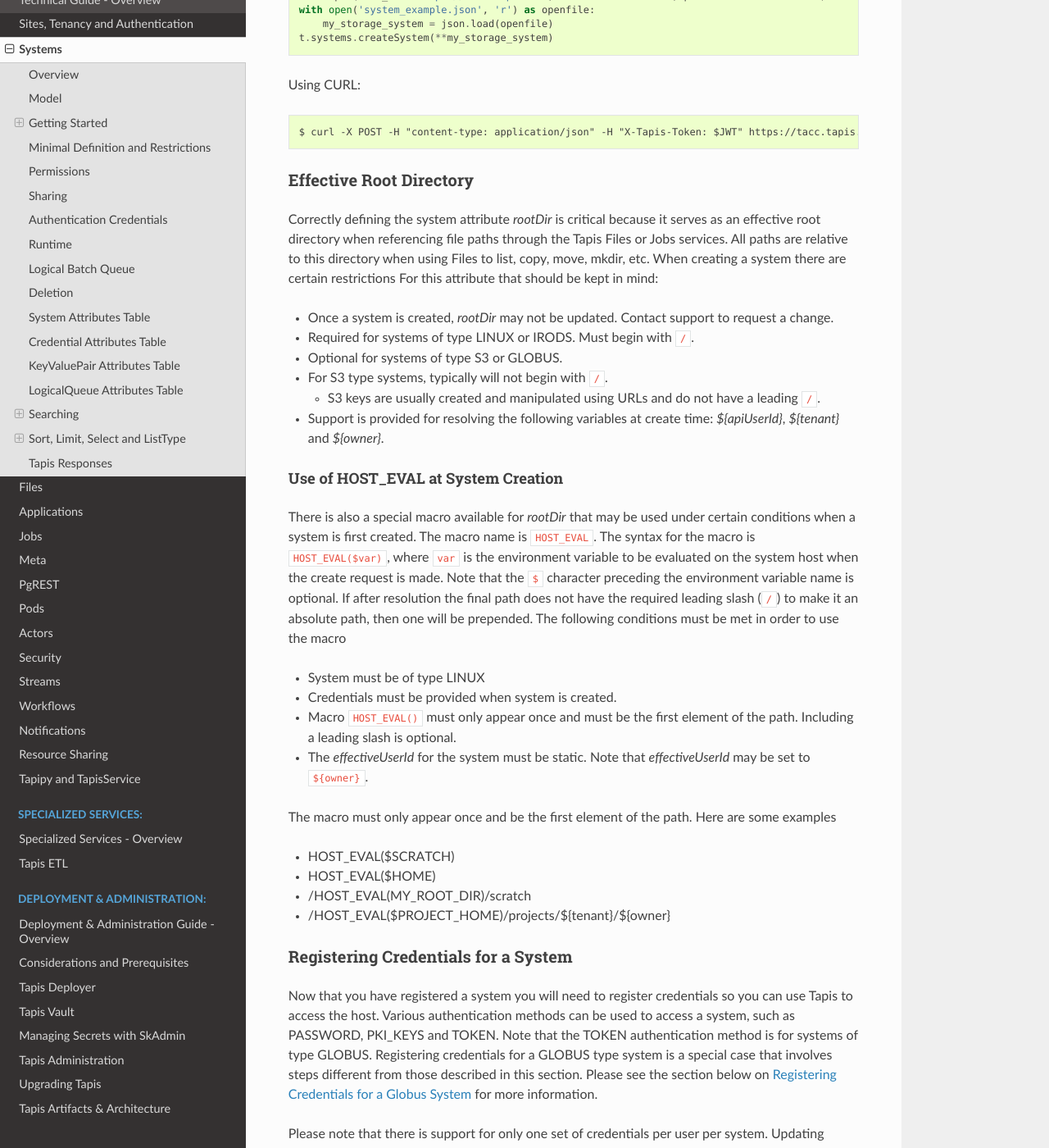
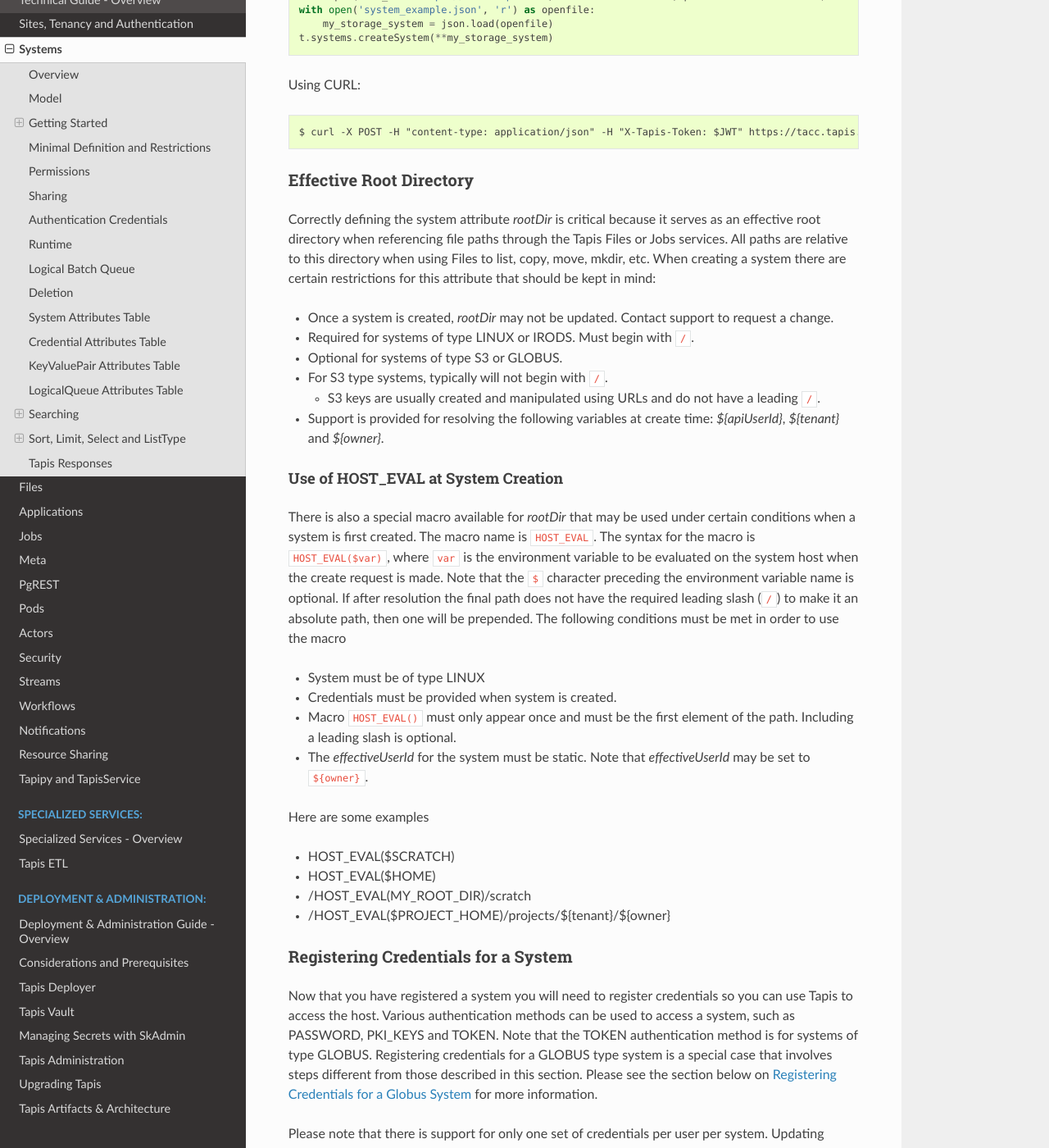
Before and after one commit to tapis-project/documentation, a Sphinx documentation site: the page built from source/technical/systems.rst, in a window 1280 px wide and 1400 px high, scrolled down 3063 px. Shown: the whole window at 82% size. Built offline with Sphinx 7.4.7 and the Read the Docs theme 2.0.0, drawn with Linux system fonts in a browser that asks for light colours.

Commit message:
Systems: minor description update.

```diff
--- a/source/technical/systems.rst
+++ b/source/technical/systems.rst
@@ -146,7 +146,7 @@
 
 Correctly defining the system attribute *rootDir* is critical because it serves as an effective root directory
 when referencing file paths through the Tapis Files or Jobs services. All paths are relative to this directory
-when using Files to list, copy, move, mkdir, etc. When creating a system there are certain restrictions For
+when using Files to list, copy, move, mkdir, etc. When creating a system there are certain restrictions for
 this attribute that should be kept in mind:
 
 * Once a system is created, *rootDir* may not be updated. Contact support to request a change.
@@ -175,7 +175,7 @@
 * Macro ``HOST_EVAL()`` must only appear once and must be the first element of the path. Including a leading slash is optional.
 * The *effectiveUserId* for the system must be static. Note that *effectiveUserId* may be set to ``${owner}``.
 
-The macro must only appear once and be the first element of the path. Here are some examples
+Here are some examples
 
 * HOST_EVAL($SCRATCH)
 * HOST_EVAL($HOME)
```
